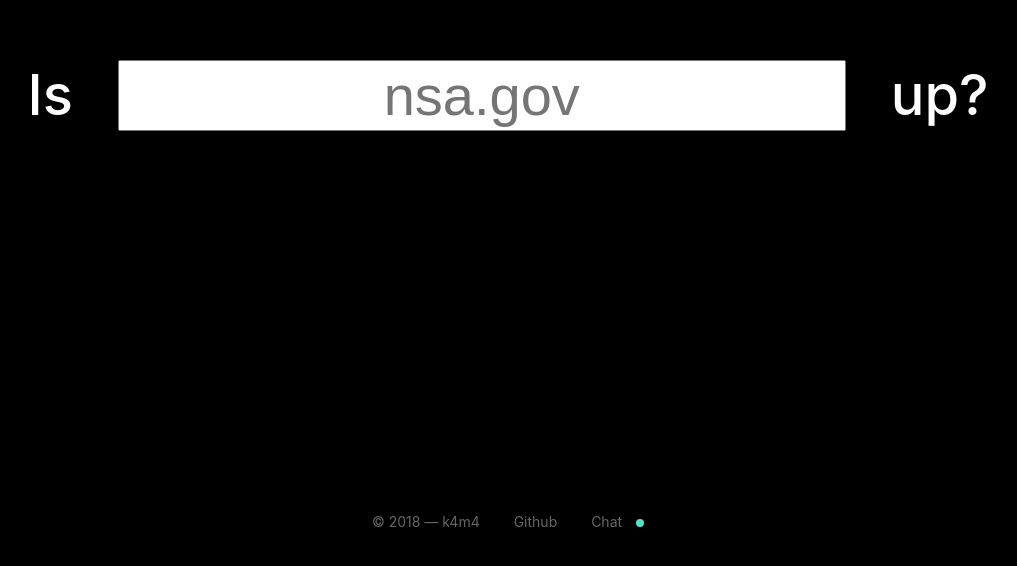
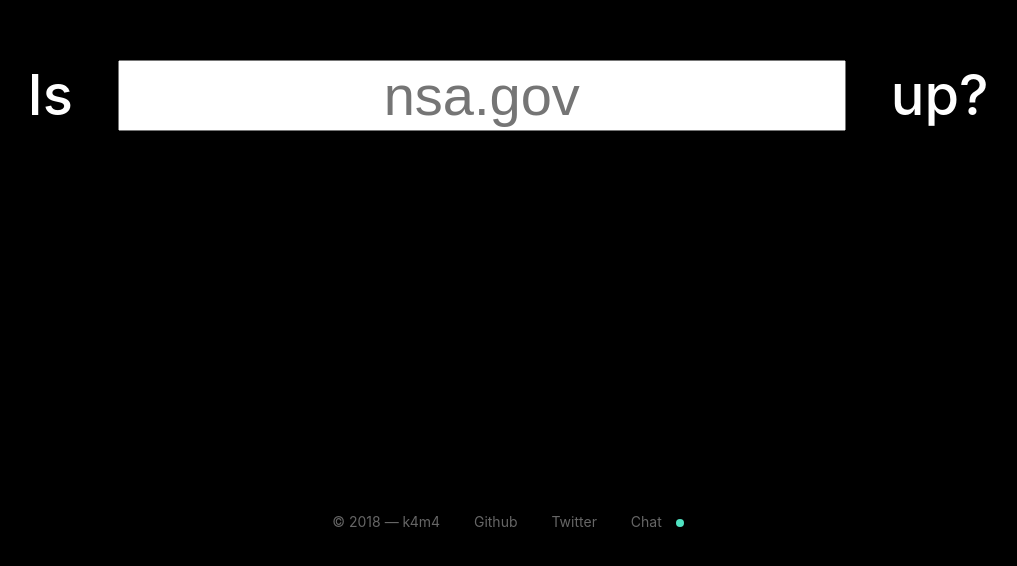
Before and after one commit to theassyrian/isitup.now, a website: page index.html in a window 1280 px wide. Shown: the part 200-766 px from the top of the page, without its empty margins (132-1149 px from the left). Drawn offline with Linux system fonts and the light colour scheme.

Commit message:
Minor html footer change

```diff
--- a/index.html
+++ b/index.html
@@ -37,6 +37,7 @@
             </div>
             <div class="right">
                <a href="https://github.com/k4m4/isitup.now" target="_blank">Github</a>
+               <a href="https://twitter.com/nikolaskama" target="_blank">Twitter</a>
                <div class="chat">
                   <a href="https://nikolaskama.me/contact" target="_blank">Chat</a>
                </div>
```
Also changed, not shown: status.html (+1 -0 lines).
